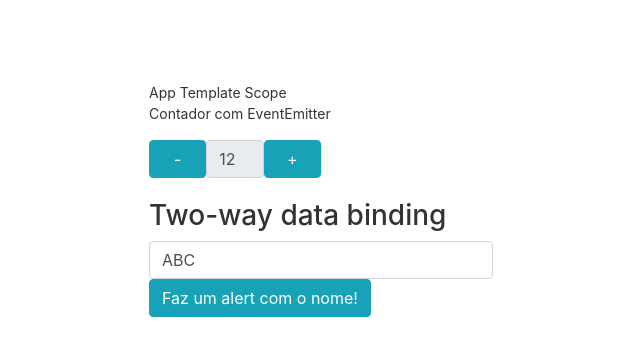
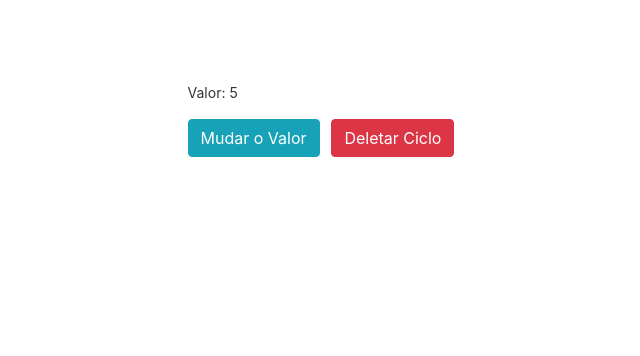
Before and after one commit to deividsoncs/curso-angular2-yt-pf-loiane, an Angular app in the folder data-binding/: page / in a window 1280 px wide. Shown: the top 356 px of the page, without its empty margins (319-959 px from the left). Built offline with nearby package versions, Linux system fonts and the light colour scheme.

Commit message:
aular 15 finalizada, hooks de estado e ciclo de vida do componentes argular.

```diff
--- a/data-binding/src/app/app.component.html
+++ b/data-binding/src/app/app.component.html
@@ -28,8 +28,13 @@
 <!-- Toolbar -->
 <div class="content" role="banner">
   <div>
-    App Template Scope
 
-    <app-data-binding></app-data-binding>
+
+    <!-- <app-data-binding></app-data-binding> -->
+
+    <ciclo *ngIf="!deletarCiclo" [valorInicial]="valor"></ciclo>
+    <button class="btn btn-info" (click)="mudarValor()">Mudar o Valor</button>
+    &nbsp;
+    <button class="btn btn-danger" (click)="destruirCiclo()">Deletar Ciclo</button>
   </div>
 </div>
--- a/data-binding/src/app/app.component.ts
+++ b/data-binding/src/app/app.component.ts
@@ -7,4 +7,17 @@ import { Component } from '@angular/core';
 })
 export class AppComponent {
   title = 'data-binding';
+
+  valor: number = 5;
+
+  deletarCiclo: boolean = false;
+
+  mudarValor(): void{
+    this.valor++;
+  }
+
+  destruirCiclo():void {
+    console.log('Destruindo Ciclo!');
+    this.deletarCiclo = true
+  }
 }
--- a/data-binding/src/app/app.module.ts
+++ b/data-binding/src/app/app.module.ts
@@ -7,6 +7,7 @@ import { TooltipModule } from 'ngx-bootstrap/tooltip';
 import { InputPropertyComponent } from './input-property/input-property.component';
 import { OutputPropertyComponent } from './output-property/output-property.component';
 import { MeuFormModule } from './meu-form/meu-form.module';
+import { CicloComponent } from './ciclo/ciclo.component';
 
 @NgModule({
   declarations: [
@@ -14,6 +15,7 @@ import { MeuFormModule } from './meu-form/meu-form.module';
     DataBindingComponent,
     InputPropertyComponent,
     OutputPropertyComponent,
+    CicloComponent,
   ],
   imports: [
     BrowserModule,
--- /dev/null
+++ b/data-binding/src/app/ciclo/ciclo.component.html
@@ -0,0 +1,3 @@
+<p>
+    Valor: {{ valorInicial }}
+</p>
--- /dev/null
+++ b/data-binding/src/app/ciclo/ciclo.component.ts
@@ -0,0 +1,85 @@
+import {
+  AfterContentChecked,
+  AfterContentInit,
+  AfterViewChecked,
+  AfterViewInit,
+  Component,
+  DoCheck,
+  Input,
+  OnChanges,
+  OnDestroy,
+  OnInit,
+} from '@angular/core';
+
+@Component({
+  selector: 'ciclo',
+  templateUrl: './ciclo.component.html',
+  styleUrls: ['./ciclo.component.css'],
+})
+export class CicloComponent
+  implements
+    OnInit,
+    OnChanges,
+    DoCheck,
+    AfterContentInit,
+    AfterContentChecked,
+    AfterViewInit,
+    AfterViewChecked,
+    OnDestroy
+{
+  constructor() {
+    this.log('Constructor');
+  }
+
+  @Input() valorInicial: number = 10;
+
+  ngOnInit(): void {
+    this.log('ngOnInit');
+  }
+
+  ngOnChanges(): void {
+    //Called before any other lifecycle hook. Use it to inject dependencies, but avoid any serious work here.
+    //Add '${implements OnChanges}' to the class.
+    this.log('ngOnChanges');
+  }
+
+  ngDoCheck(): void {
+    //Called every time that the input properties of a component or a directive are checked. Use it to extend change detection by performing a custom check.
+    //Add 'implements DoCheck' to the class.
+    this.log('ngDoCheck');
+  }
+
+  ngAfterContentInit(): void {
+    //Called after ngOnInit when the component's or directive's content has been initialized.
+    //Add 'implements AfterContentInit' to the class.
+    this.log('ngAfterContentInit');
+  }
+
+  ngAfterContentChecked(): void {
+    //Called after every check of the component's or directive's content.
+    //Add 'implements AfterContentChecked' to the class.
+    this.log('ngAfterContentChecked');
+  }
+
+  ngAfterViewInit(): void {
+    //Called after ngAfterContentInit when the component's view has been initialized. Applies to components only.
+    //Add 'implements AfterViewInit' to the class.
+    this.log('ngAfterViewInit');
+  }
+
+  ngAfterViewChecked(): void {
+    //Called after every check of the component's view. Applies to components only.
+    //Add 'implements AfterViewChecked' to the class.
+    this.log('ngAfterViewChecked');
+  }
+
+  ngOnDestroy(): void {
+    //Called once, before the instance is destroyed.
+    //Add 'implements OnDestroy' to the class.
+    this.log('onDetroy');
+  }
+
+  log(msg: string): void {
+    console.log(msg);
+  }
+}
--- a/data-binding/src/app/data-binding/data-binding.component.html
+++ b/data-binding/src/app/data-binding/data-binding.component.html
@@ -92,7 +92,7 @@
   </article>
 </section> -->
 
-<p>Contador com EventEmitter</p>
+<!-- <p>Contador com EventEmitter</p>
 <contador
   [valor]="valorInicial"
   (mudouValor)="onMudouValor($event)"
@@ -100,4 +100,4 @@
 <br/>
 
 <app-meu-form [nome]="nome" [pessoa]="pessoa" >
-</app-meu-form>
+</app-meu-form> -->
```
Also changed, not shown: data-binding/src/app/ciclo/ciclo.component.css (added), 1 other file (tests, documents, lock files or other folders).
